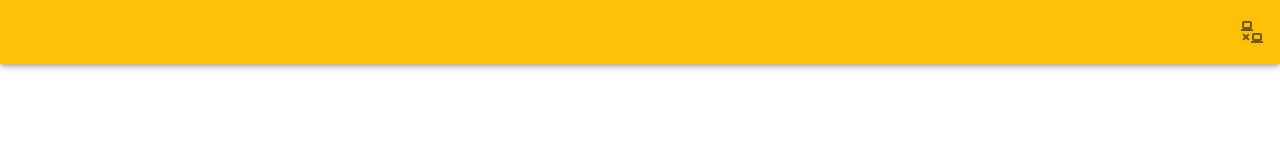
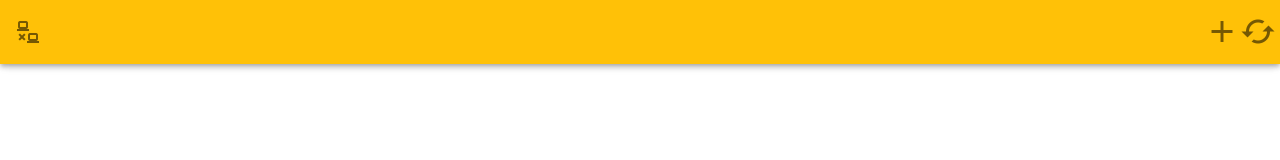
Before and after one commit to MultiRepo-Manager/frontend, a Vue app: page / in a window 1280 px wide. Shown: the top 160 px of the page. Built offline with nearby package versions, Linux system fonts and the light colour scheme; what vue-native-websocket would draw is missing.

Commit message:
clone config

```diff
--- a/src/App.vue
+++ b/src/App.vue
@@ -5,9 +5,10 @@
       clipped-left
       color="amber"
     >
+      <wsStatus/>
       <span class="title ml-3 mr-5">{{ project }}</span>
       <v-spacer></v-spacer>
-      <wsStatus/>
+      <spaceActions/>
     </v-app-bar>
     <v-content>
      <v-container fluid>
@@ -25,6 +26,7 @@
 
 <script>
   import wsStatus from './components/wsStatus';
+  import spaceActions from './components/spaceActions';
 
   export default {
     props: {
@@ -32,6 +34,7 @@
     },
     components: {
       wsStatus,
+      spaceActions
     },
     computed: {
       project: function() {
--- /dev/null
+++ b/src/components/spaceActions.vue
@@ -0,0 +1,20 @@
+<template>
+  <v-row justify="end">
+    <v-icon v-on:click="git_add" large>mdi-plus</v-icon>
+    <v-icon v-on:click="sync_all" large>mdi-cached</v-icon>
+  </v-row>
+</template>
+
+<script>
+  export default {
+    name: 'spaceActions',
+    methods: {
+      sync_all: function () {
+                  this.$socket.sendObj({ "topic": "git-sync-all", "payload": {}})
+                },
+      git_add: function () {
+                  this.$socket.sendObj({ "topic": "git-add", "payload": {}})
+                }
+    }
+  }
+</script>
```
